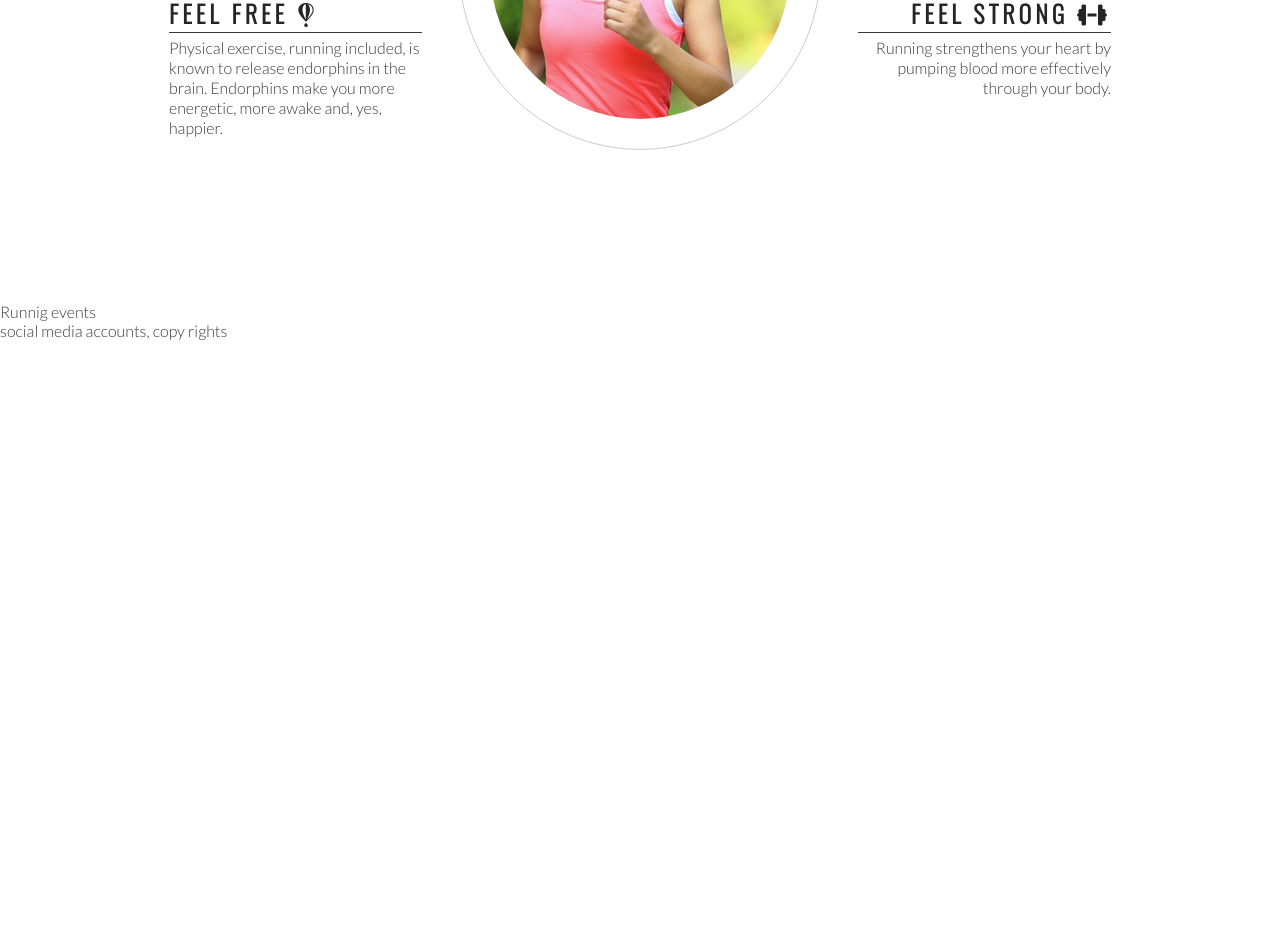
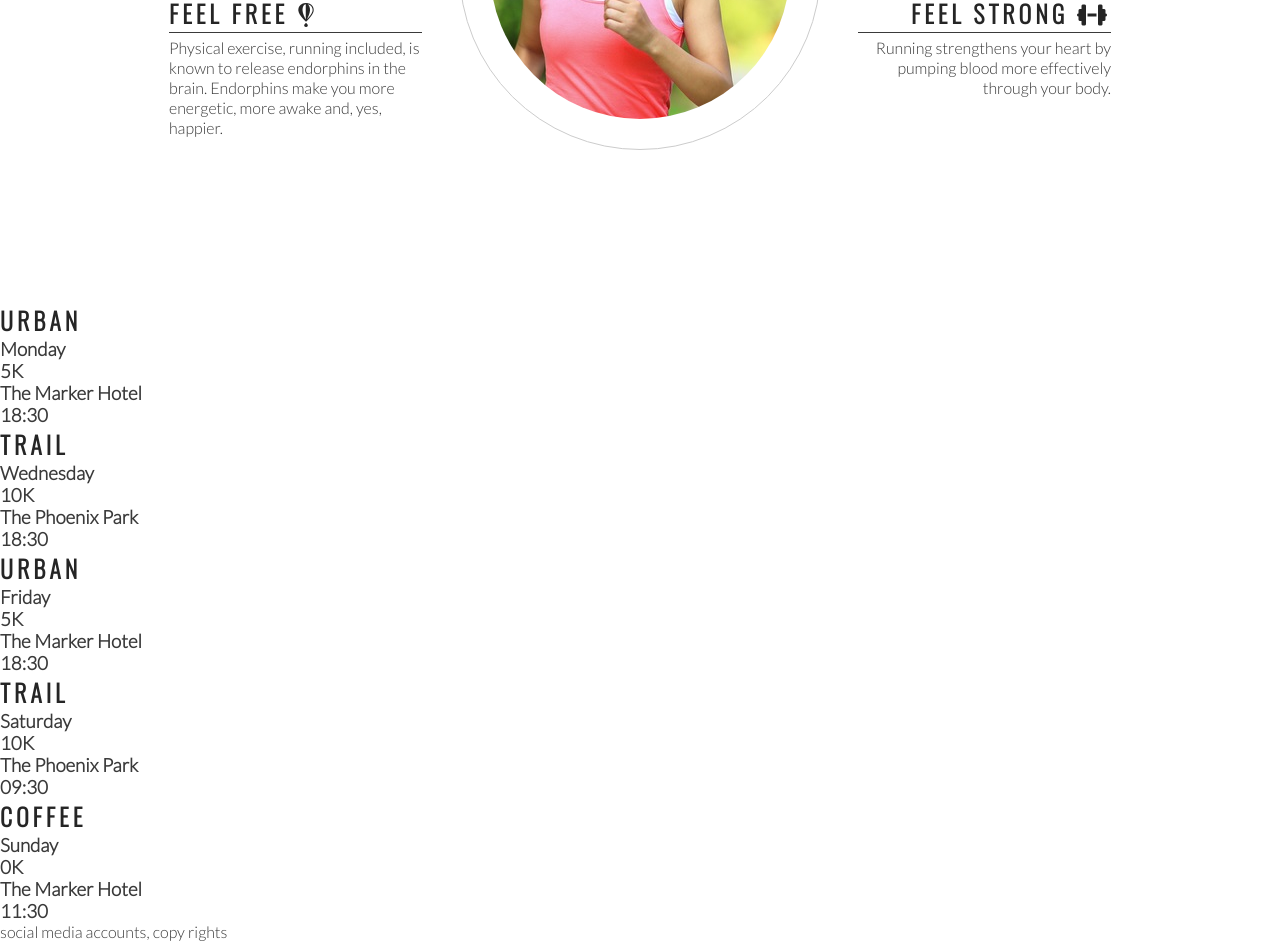
Before and after one commit to 01-turgut/Runners-home, a plain HTML site: page index.html in a window 1280 px wide. Shown: the part 993-1934 px from the top of the page. Before the commit the page ends 1333 px from the top, so only its background shows below. Drawn offline with nearby package versions, Linux system fonts and the light colour scheme.

Commit message:
Add meetup times main structure

```diff
--- a/index.html
+++ b/index.html
@@ -90,7 +90,50 @@
         </div>
 
     </section>
-    <section>Runnig events</section>
+    <section>
+        <div>
+            <h2>Urban</h2>
+            <h3>Monday</h3>
+            <h3>5K</h3>
+            <h3>The Marker Hotel</h3>
+            <h3>18:30</h3>
+        </div>
+
+        <div>
+            <h2>Trail</h2>
+            <h3>Wednesday</h3>
+            <h3>10K</h3>
+            <h3>The Phoenix Park</h3>
+            <h3>18:30</h3>
+        </div>
+
+        <div>
+            <h2>Urban</h2>
+            <h3>Friday</h3>
+            <h3>5K</h3>
+            <h3>The Marker Hotel </h3>
+            <h3>18:30</h3>
+        </div>
+
+        <div>
+            <h2>Trail</h2>
+            <h3>Saturday</h3>
+            <h3>10K</h3>
+            <h3>The Phoenix Park</h3>
+            <h3>09:30</h3>
+        </div>
+
+        <div>
+            <h2>Coffee</h2>
+            <h3>Sunday</h3>
+            <h3>0K</h3>
+            <h3>The Marker Hotel</h3>
+            <h3>11:30</h3>
+        </div>
+
+
+
+    </section>
     <footer>social media accounts, copy rights</footer>
 
 
```
